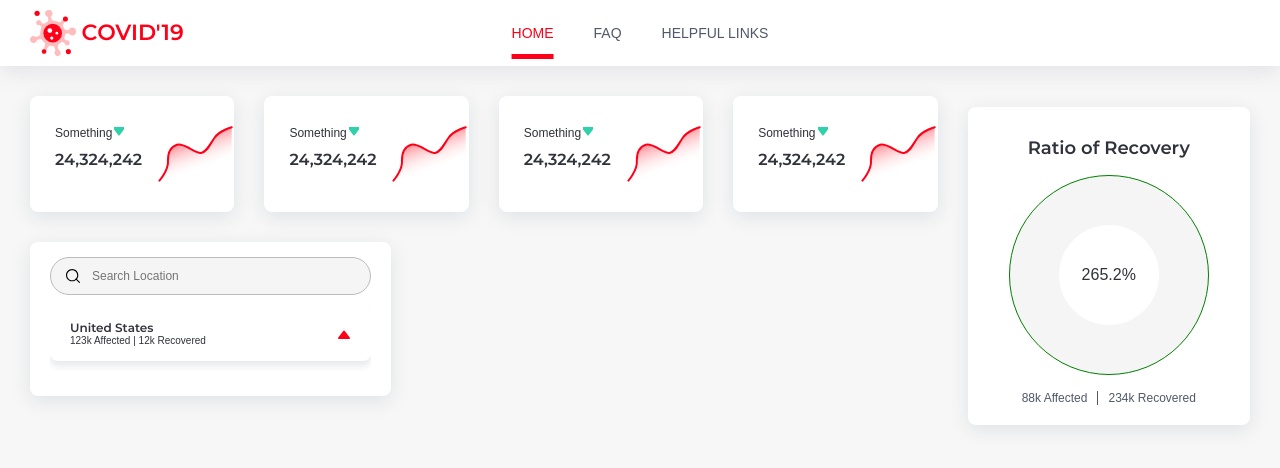
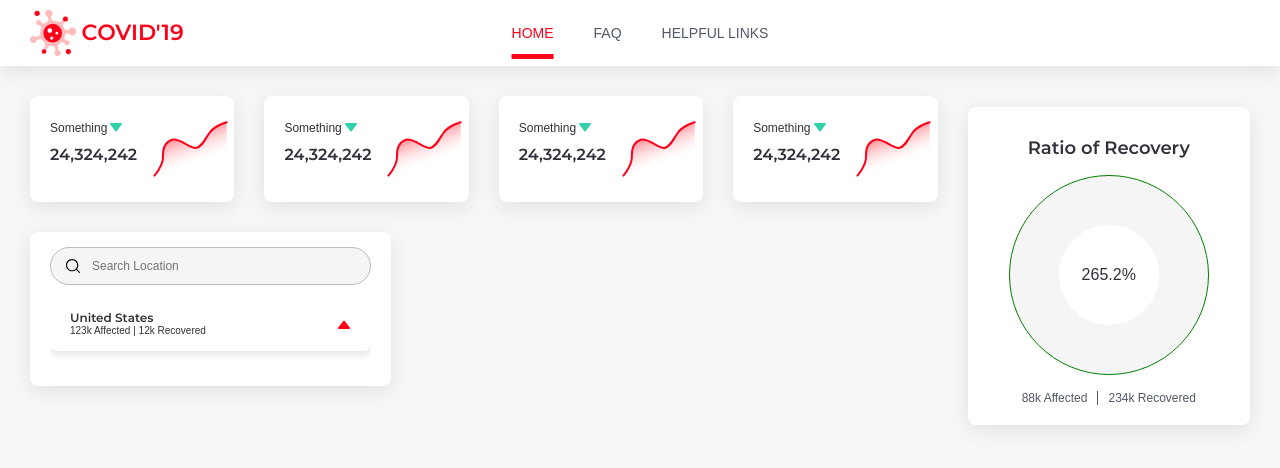
Before and after one commit to NileshOfficial/COVID-Dashboard, an Angular app: page / in a window 1280 px wide. Shown: the top 468 px of the page. Built offline with nearby package versions, Linux system fonts and the light colour scheme; a web font is replaced by a local one.

Commit message:
reduced padding

```diff
--- a/src/app/home/case-count/case-count.component.css
+++ b/src/app/home/case-count/case-count.component.css
@@ -3,7 +3,7 @@
     justify-content: space-between;
     background: #FFF;
     box-sizing: border-box;
-    padding: 3rem 2.5rem;
+    padding: 2.5rem 2rem;
     color: #30313A;
     box-shadow: 0px 5px 20px #1425401A;
     border-radius: 0.8rem;
@@ -27,23 +27,13 @@
 }
 
 .rise::after {
-    content: '';
+    content: url('../../../assets/images/Up-1.svg');
     display: inline-block;
-    height: 1rem;
-    width: 1rem;
-    background: url('../../../assets/images/Up-1.svg') no-repeat center center;
     margin-left: 0.2rem;
 }
 
 .decline::after {
-    content: '';
+    content: url('../../../assets/images/Down-2.svg');
     display: inline-block;
-    height: 1rem;
-    width: 1rem;
-    background: url('../../../assets/images/Down-2.svg') no-repeat center center;
     margin-left: 0.2rem;
 }
-
-.card .trend {
-    text-align: right;
-}
```
